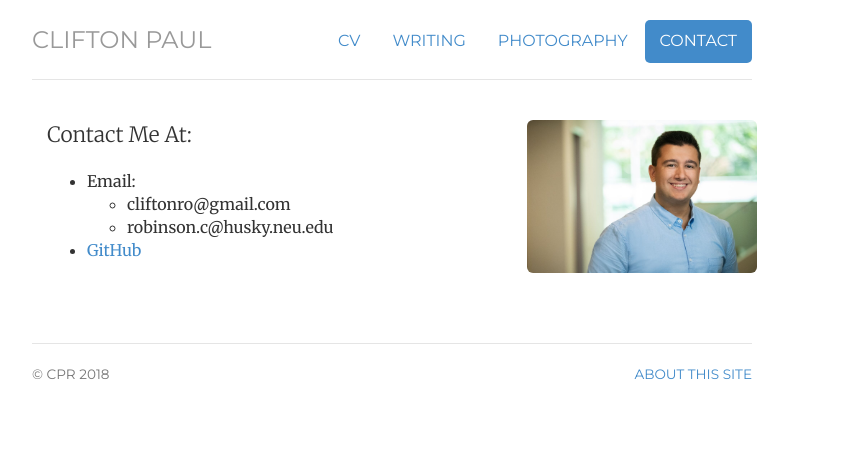
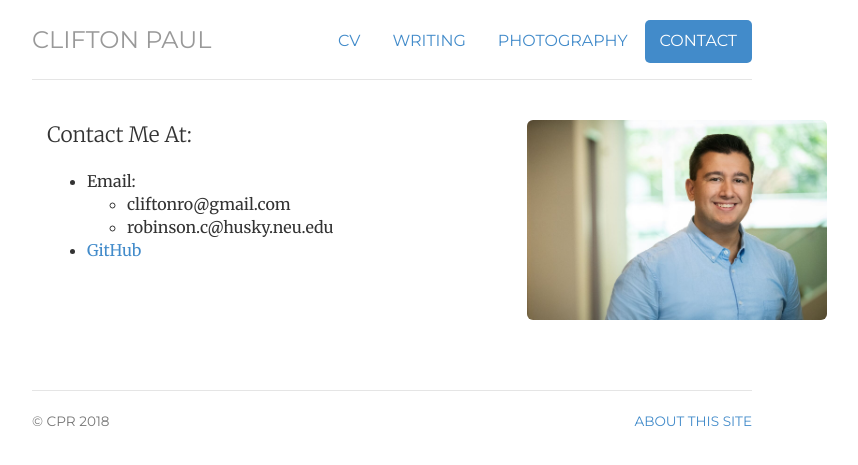
Before and after one commit to cprobinson81/cprobinson81.github.io, a Jekyll site: the page built from contact/index.html, in a window 1280 px wide. Shown: the top 465 px of the page, without its empty margins (248-1106 px from the left). Built offline with Jekyll 4.4.1, drawn with Linux system fonts in a browser that asks for light colours.

Commit message:
Update index.html

```diff
--- a/contact/index.html
+++ b/contact/index.html
@@ -24,7 +24,7 @@ contact: active
 	</div>
 
 	<div class="col-sm-4">
-        <img  class="img-rounded avatar" alt="CPR" src="../img/robinson.JPG" width="230">
+        <img  class="img-rounded avatar" alt="CPR" src="../img/robinson.JPG" width="300">
 	</div>
 
 </div>
```
